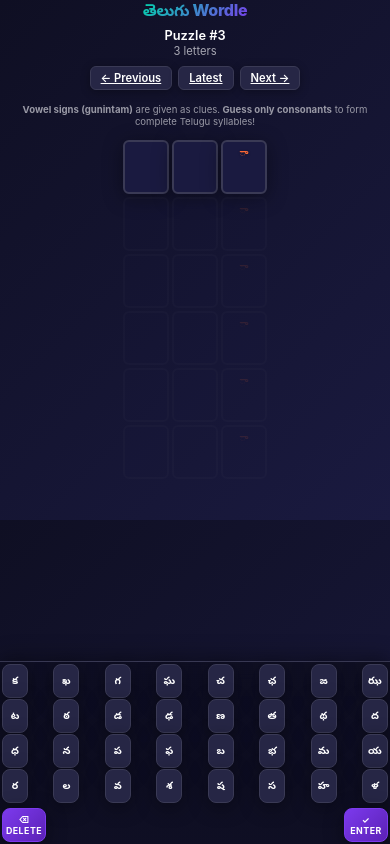
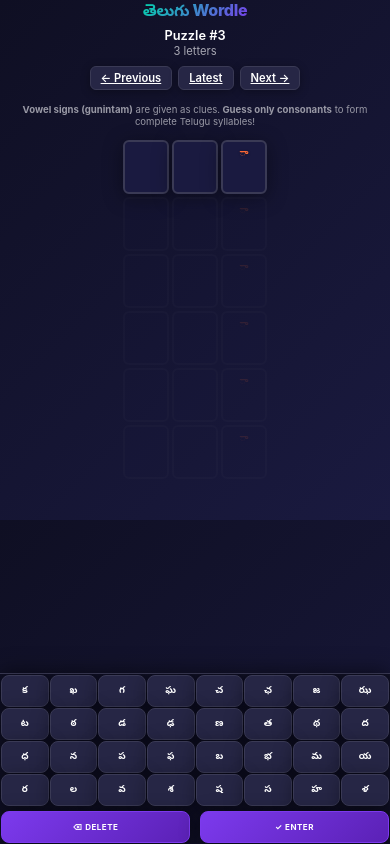
Before and after one commit to kesava/telugu-wordle, a website: page 1.html in a window 390 px wide. Drawn offline with nearby package versions, Linux system fonts and the light colour scheme.

Commit message:
regernated

```diff
--- a/1.html
+++ b/1.html
@@ -527,12 +527,12 @@
       }
 
       /* Mobile-first responsive adjustments */
-      /* Small mobile devices - iPhone and similar (≤ 400px) - Ultra Aggressive Fix */
+      /* iPhone CSS Grid Fix - Forces exact 8-column layout */
       @media (max-width: 400px) {
         .tw-app {
-          padding: env(safe-area-inset-top, 4px) 2px 0 !important;
+          padding: env(safe-area-inset-top, 4px) 1px 0 !important;
           gap: 4px;
-          padding-bottom: 270px; /* Reduced space for fixed keyboard */
+          padding-bottom: 270px;
         }
         .tw-header {
           margin-bottom: 4px;
@@ -565,32 +565,46 @@
           gap: 3px;
         }
         .tw-keyboard {
-          padding: 2px !important;
+          padding: 1px !important;
           gap: 1px !important;
-          padding-bottom: calc(2px + env(safe-area-inset-bottom, 0)) !important;
+          padding-bottom: calc(1px + env(safe-area-inset-bottom, 0)) !important;
+          width: 100% !important;
           max-width: 100% !important;
         }
         .tw-keyboard-row {
+          display: grid !important;
+          grid-template-columns: repeat(8, 1fr) !important;
           gap: 1px !important;
-          flex-wrap: nowrap !important;
-          justify-content: space-between !important;
+          width: 100% !important;
+          margin: 0 !important;
+          padding: 0 !important;
         }
         .tw-key {
-          min-width: 26px !important;
-          max-width: 26px !important;
-          height: 34px !important;
-          font-size: 0.65rem !important;
-          padding: 0 1px !important;
+          width: 100% !important;
+          min-width: unset !important;
+          max-width: 100% !important;
+          height: 32px !important;
+          font-size: 0.6rem !important;
+          padding: 0 !important;
           margin: 0 !important;
           border-width: 1px !important;
+          box-sizing: border-box !important;
         }
         .tw-key.group-end {
-          margin-right: 0px !important; /* Remove ALL extra spacing on mobile */
+          margin-right: 0px !important;
+        }
+        .tw-keyboard-controls {
+          display: grid !important;
+          grid-template-columns: 1fr 1fr !important;
+          gap: 10px !important;
+          margin-top: 4px !important;
         }
         .tw-key.special {
-          min-width: 44px !important;
-          max-width: 44px !important;
-          font-size: 0.55rem !important;
+          width: 100% !important;
+          min-width: unset !important;
+          max-width: 100% !important;
+          font-size: 0.5rem !important;
+          height: 32px !important;
         }
       }
 
```
Also changed, not shown: 2.html (+30 -16 lines), 3.html (+30 -16 lines), 4.html (+30 -16 lines), 5.html (+30 -16 lines), template.html (+30 -16 lines).
